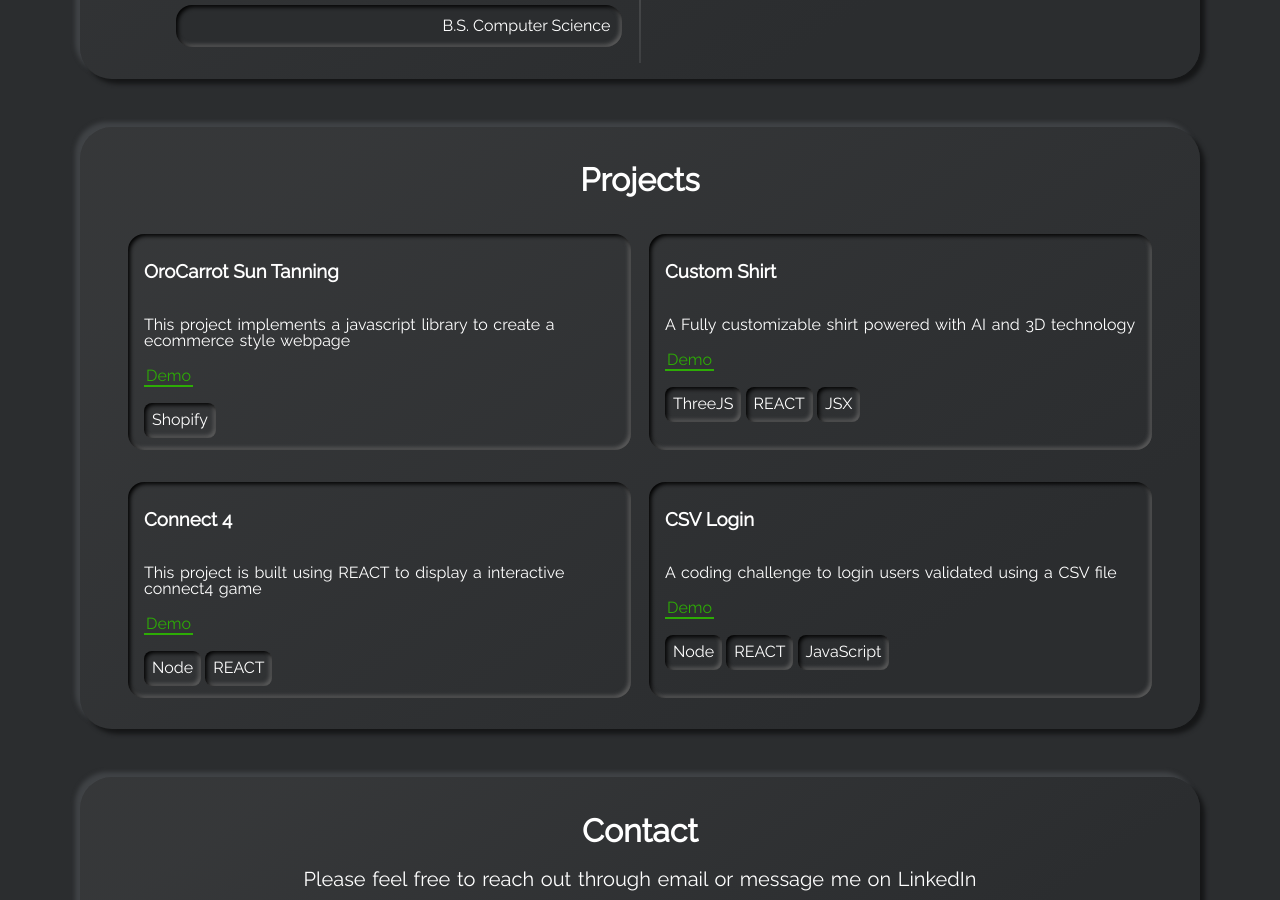
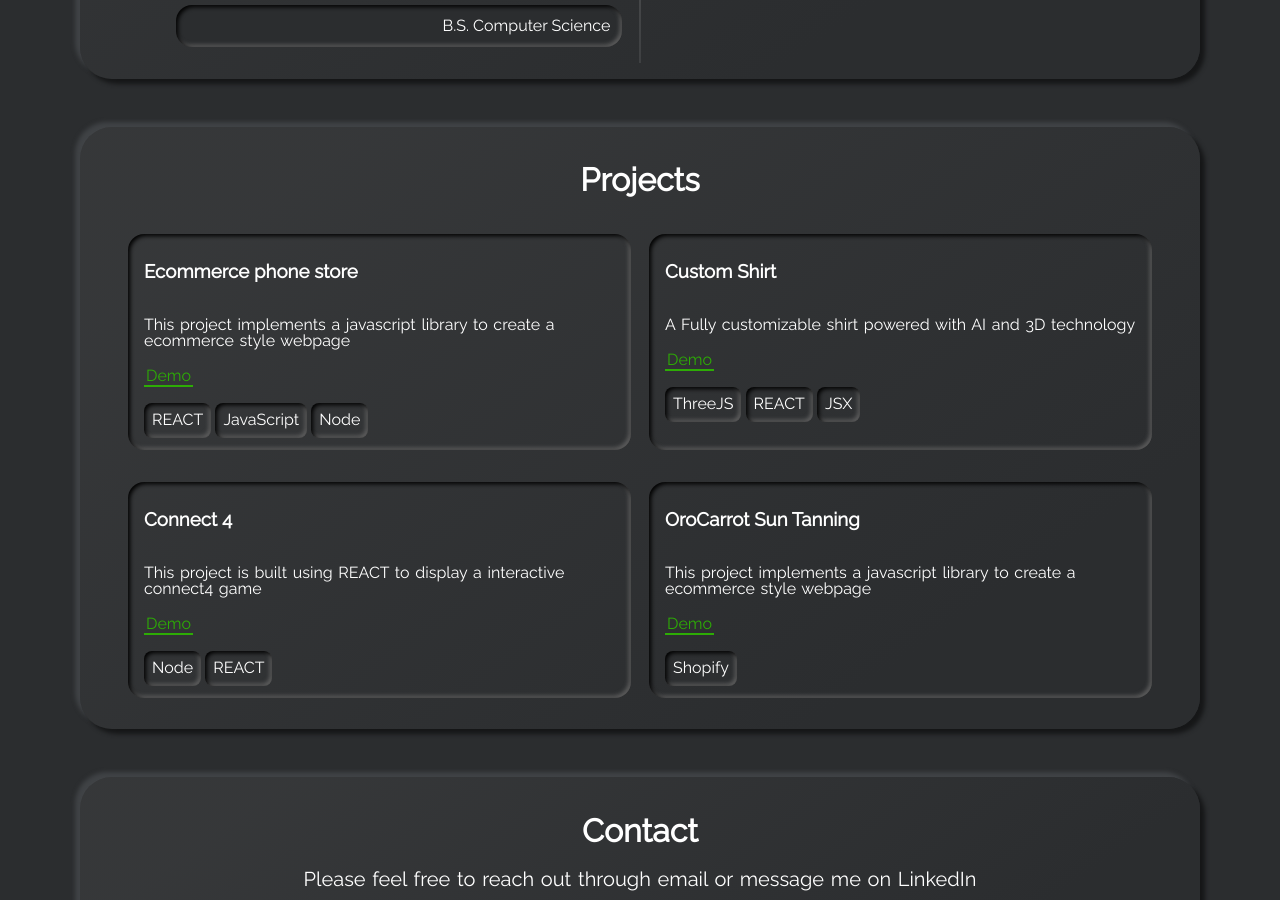
Before and after one commit to asadsidd16/asadportfolio, a Jekyll site: the page built from index.html, in a window 1280 px wide and 900 px high, scrolled down 2429 px. Built offline with Jekyll 4.4.1, drawn with Linux system fonts in a browser that asks for light colours.

Commit message:
projects changed

```diff
--- a/_data/projects.yml
+++ b/_data/projects.yml
@@ -13,11 +13,13 @@
 #     - tag: AngularJS
 #     - tag: Node
 
-- name: OroCarrot Sun Tanning
+- name: Ecommerce phone store
   descr: "This project implements a javascript library to create a ecommerce style webpage"
-  demo: https://orocarrottanning.com/
+  demo: https://asadsiddiquireact.netlify.app/
   tags:
-    - tag: Shopify
+    - tag: REACT
+    - tag: JavaScript
+    - tag: Node
 
 - name: Custom Shirt
   descr: "A Fully customizable shirt powered with AI and 3D technology"
@@ -34,10 +36,8 @@
     - tag: Node
     - tag: REACT
 
-- name: CSV Login
-  descr: "A coding challenge to login users validated using a CSV file"
-  demo: https://csvlogin.netlify.app/
+- name: OroCarrot Sun Tanning
+  descr: "This project implements a javascript library to create a ecommerce style webpage"
+  demo: https://orocarrottanning.com/
   tags:
-    - tag: Node
-    - tag: REACT
-    - tag: JavaScript
+    - tag: Shopify
```
